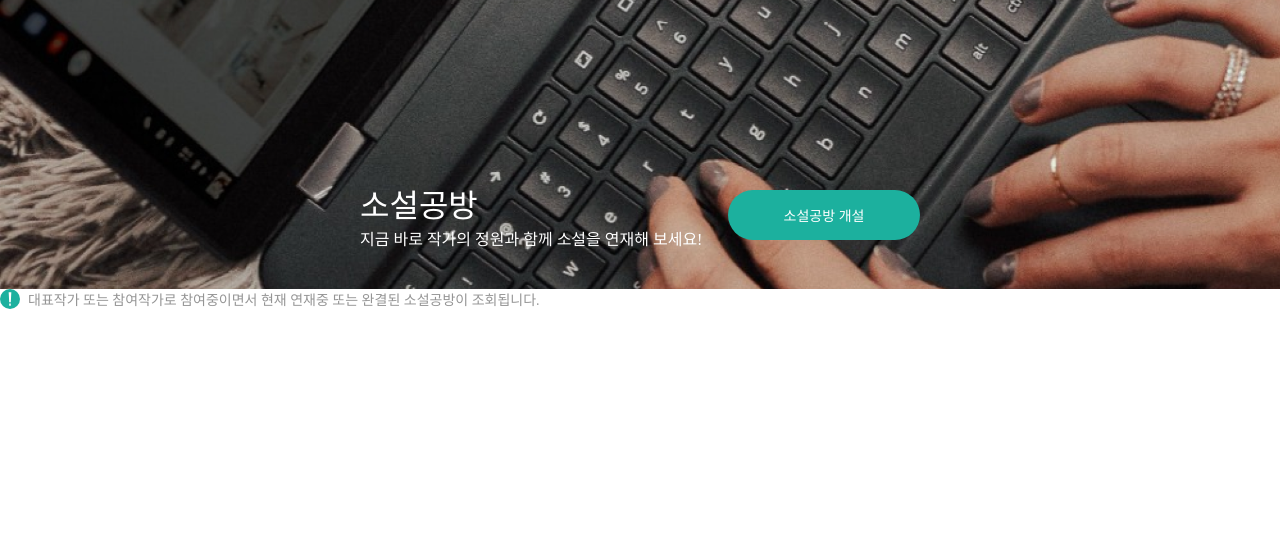
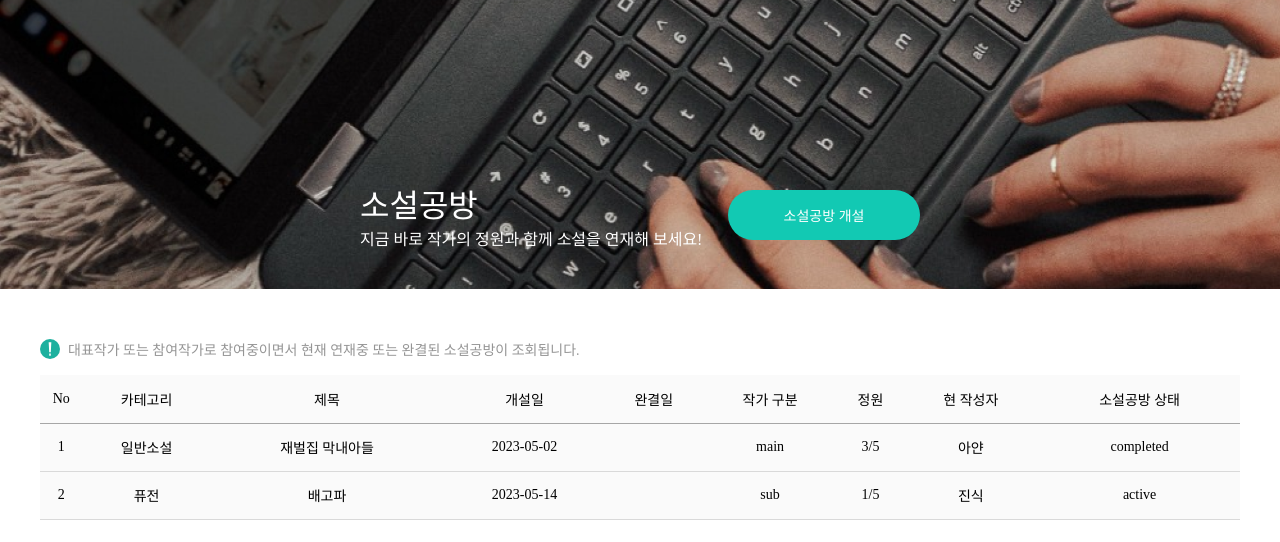
Before and after one commit to cafe-jun/garden-writer-front, a Next.js app: page /novel in a window 1280 px wide. Shown: the top 542 px of the page. Built offline with nearby package versions, Linux system fonts and the light colour scheme; a web font is replaced by a local one.

Commit message:
[feat] 소설 테이블 컴포넌트 생성

```diff
--- /dev/null
+++ b/src/components/Table/Table.module.scss
@@ -0,0 +1,30 @@
+@import '../../styles/value.scss';
+
+.table {
+    min-width: 1200px;
+    text-align: center;
+    font-size: 14px;
+    border-collapse: collapse;
+
+    thead {
+        border-bottom: 1px solid $gray-3;
+    }
+
+    th, tr {
+        height: 48px;
+        font-weight: 500;
+        background-color: $gray-4;
+    }
+
+    tbody {
+        tr {
+            transition: .2s all ease-in-out;
+            cursor: pointer;
+            border-bottom: 1px solid $gray-1;
+            &:hover {
+                color: $white-1;
+                background-color: $blue-3;
+            }
+        }
+    }
+}
--- /dev/null
+++ b/src/components/Table/Table.tsx
@@ -0,0 +1,39 @@
+import React from 'react';
+
+import styles from './Table.module.scss';
+import { NovelTableProps } from './type';
+
+export const NovelTable = ({ tableData }: NovelTableProps) => (
+  <table className={styles.table}>
+    <thead>
+      <tr>
+        <th>No</th>
+        <th>카테고리</th>
+        <th>제목</th>
+        <th>개설일</th>
+        <th>완결일</th>
+        <th>작가 구분</th>
+        <th>정원</th>
+        <th>현 작성자</th>
+        <th>소설공방 상태</th>
+      </tr>
+    </thead>
+    <tbody>
+      {tableData.map((item, index) => (
+        <tr key={item.id}>
+          <td>{index + 1}</td>
+          <td>{item.category}</td>
+          <td>{item.title}</td>
+          <td>{item.created}</td>
+          <td>{item.completed}</td>
+          <td>{item.user_type}</td>
+          <td>
+            {item.attend_users_number}/{item.user_limit}
+          </td>
+          <td>{item.current_writer}</td>
+          <td>{item.status}</td>
+        </tr>
+      ))}
+    </tbody>
+  </table>
+);
--- /dev/null
+++ b/src/components/Table/type.ts
@@ -0,0 +1,25 @@
+export interface NovelTableProps {
+  tableData: NovelTable[];
+}
+export interface NovelTable {
+  id: string;
+  category: string;
+  title: string;
+  created: string;
+  completed: string;
+  user_type: NovelTableUserType;
+  user_limit: number;
+  attend_users_number: number;
+  current_writer: string;
+  status: NovelTableStatus;
+}
+
+export enum NovelTableStatus {
+  completed = 'completed',
+  active = 'active',
+}
+
+export enum NovelTableUserType {
+  main = 'main',
+  sub = 'sub',
+}
--- a/src/pages/novel/index.tsx
+++ b/src/pages/novel/index.tsx
@@ -2,6 +2,8 @@ import React from 'react';
 
 import { InformationText } from '@/components/InformationText/InformationText';
 import { InformationTextType } from '@/components/InformationText/type';
+import { NovelTable as Table } from '@/components/Table/Table';
+import { NovelTable, NovelTableStatus, NovelTableUserType } from '@/components/Table/type';
 
 import styles from './novel.module.scss';
 
@@ -9,6 +11,33 @@ const NovelPage = () => {
   const handleCreateNovelButton = () => {
     console.log('create novel');
   };
+
+  const tableData: NovelTable[] = [
+    {
+      id: 'haefasdfdf',
+      category: '일반소설',
+      title: '재벌집 막내아들',
+      created: '2023-05-02',
+      completed: '',
+      user_type: NovelTableUserType.main,
+      user_limit: 5,
+      attend_users_number: 3,
+      current_writer: '아얀',
+      status: NovelTableStatus.completed,
+    },
+    {
+      id: 'haedfsdffasdfdf',
+      category: '퓨전',
+      title: '배고파',
+      created: '2023-05-14',
+      completed: '',
+      user_type: NovelTableUserType.sub,
+      user_limit: 5,
+      attend_users_number: 1,
+      current_writer: '진식',
+      status: NovelTableStatus.active,
+    },
+  ];
 
   return (
     <div>
@@ -24,12 +53,17 @@ const NovelPage = () => {
         </button>
       </header>
 
+      <main className={styles.main}>
         <div>
           <InformationText
             text="대표작가 또는 참여작가로 참여중이면서 현재 연재중 또는 완결된 소설공방이 조회됩니다."
             type={InformationTextType.primary}
           />
+          <div className={`${styles.novelContainer}`}>
+            <Table tableData={tableData} />
           </div>
+        </div>
+      </main>
     </div>
   );
 };
--- a/src/pages/novel/novel.module.scss
+++ b/src/pages/novel/novel.module.scss
@@ -41,9 +41,20 @@
         height: 50px;
         font-size: 14px;
         color: $white-1;
-        background-color: $blue-2;
+        background-color: $blue-3;
         border-radius: 200px;
         border: none;
         cursor: pointer;
     }
 }
+
+.main {
+    display: flex;
+    flex-direction: column;
+    align-items: center;
+    padding-top: 50px;
+
+    .novelContainer {
+        margin-top: 16px;
+    }
+}
--- a/src/styles/value.scss
+++ b/src/styles/value.scss
@@ -1,9 +1,11 @@
 $blue-1 : #059EAF;
 $blue-2 : #1CB09E;
+$blue-3 : #12C9B3;
 
 $gray-1 : #D9D9D9;
 $gray-2 : #6C6C6C;
 $gray-3 : #A6A6A6;
+$gray-4 : #FAFAFA;
 
 $back-1 : #2D2D2D;
 
```
Lines whose indentation alone changed are shown as unchanged.
